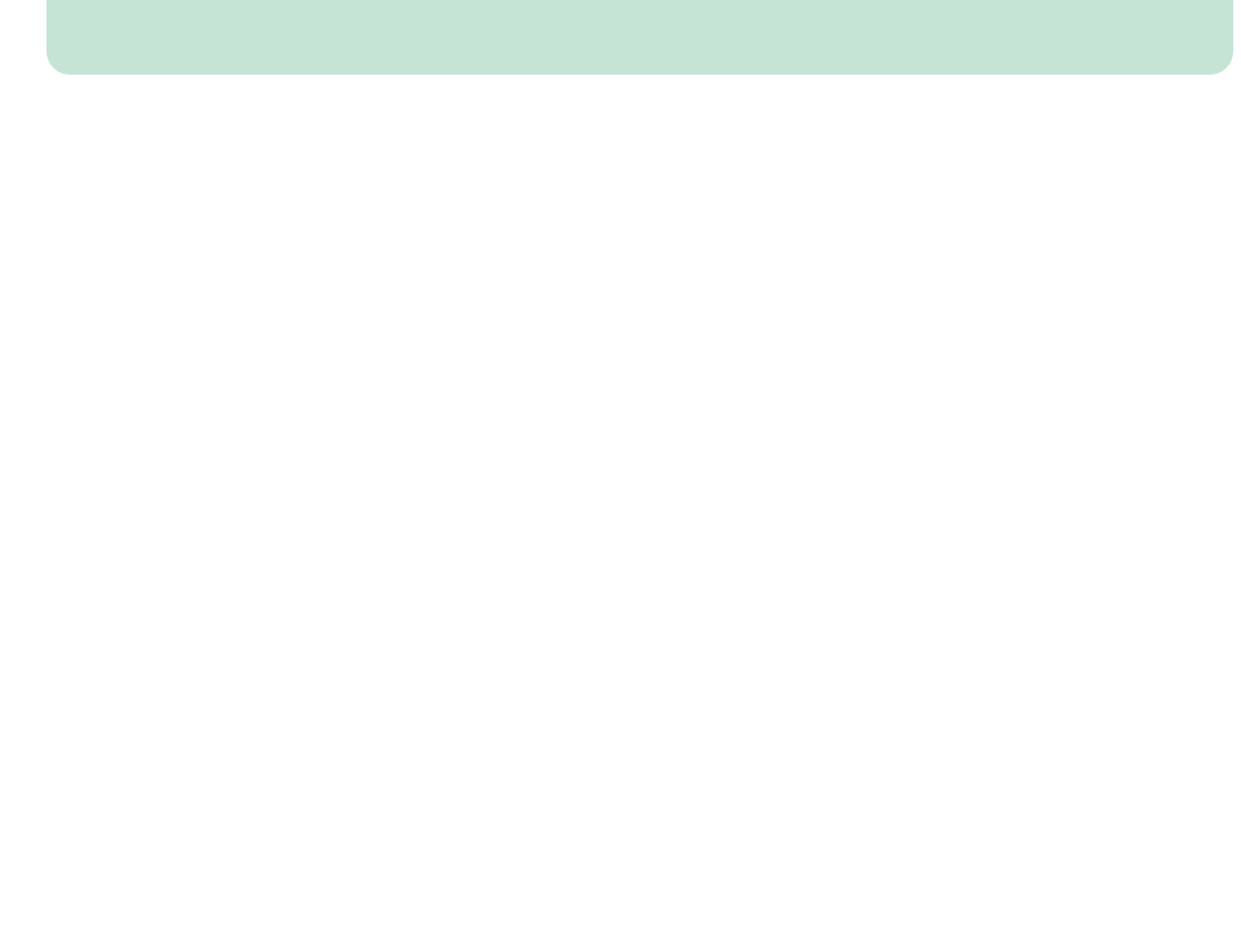
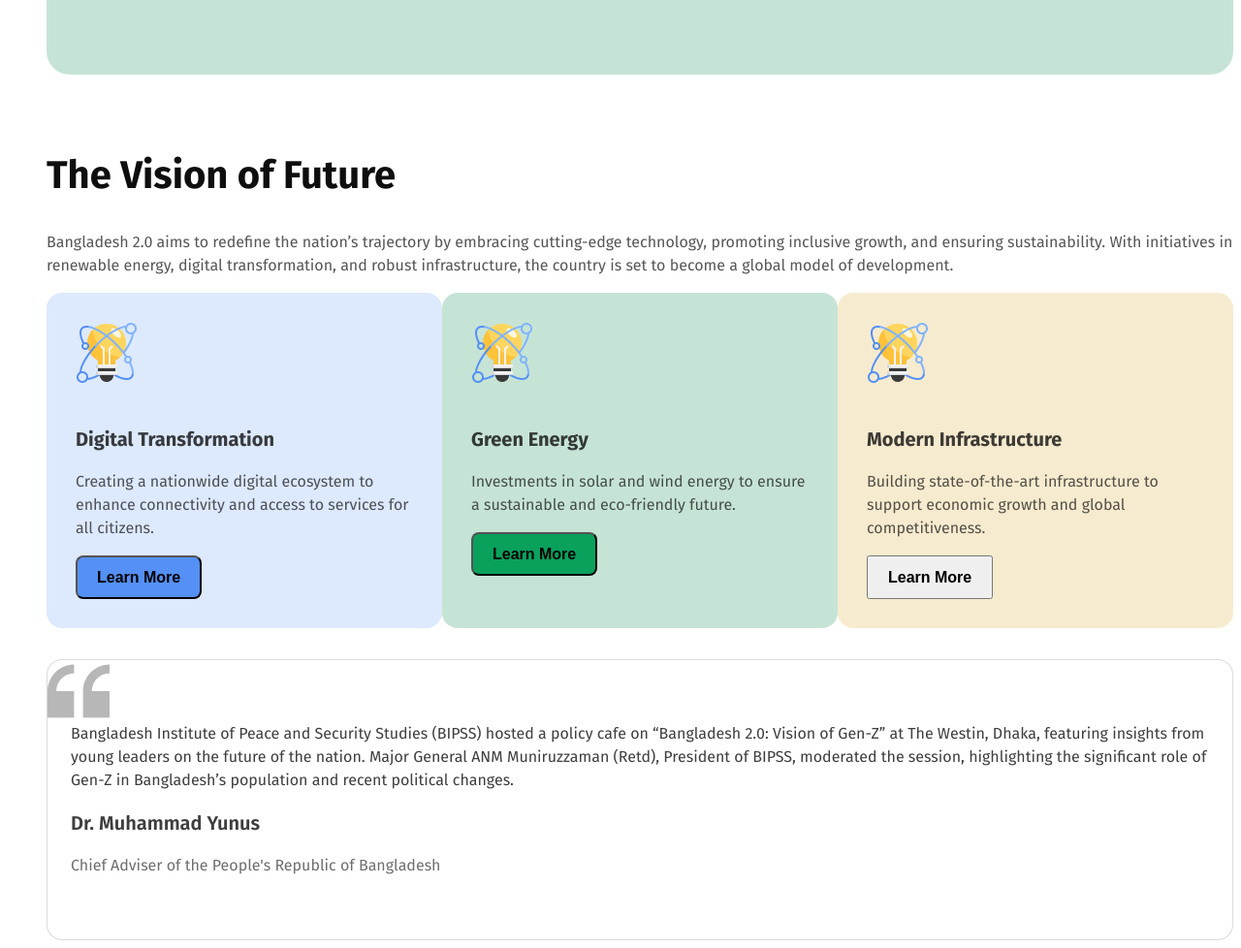
Before and after one commit to khairul-islam-k/my-golden-bangladesh, a plain HTML site: page index.html in a window 1280 px wide. Shown: the part 547-1525 px from the top of the page at 97% size. Before the commit the page ends 800 px from the top, so only its background shows below. Drawn offline with Linux system fonts and the light colour scheme.

Commit message:
my second commit

```diff
--- a/index.html
+++ b/index.html
@@ -20,7 +20,43 @@
         </div>
         <img src="assets/hero.png" alt="">
     </header>
-    <main></main>
+    <main class="main">
+        <section>
+            <h2 class="vision-title">The Vision of Future</h2>
+            <p class="vision-description">Bangladesh 2.0 aims to redefine the nation’s trajectory by embracing cutting-edge technology, promoting inclusive growth, and ensuring sustainability. With initiatives in renewable energy, digital transformation, and robust infrastructure, the country is set to become a global model of development.</p>
+
+
+            <div class="card-container">
+                <div class="card card-1">
+                    <img src="assets/card-icon.png" alt="">
+                    <p class="card-head">Digital Transformation</p>
+                    <p class="card-description">Creating a nationwide digital ecosystem to enhance connectivity and access to services for all citizens.</p>
+                    <button class="btn-card btn-1">Learn More</button>
+                </div>
+                <div class="card card-2">
+                    <img src="assets/card-icon.png" alt="">
+                    <p class="card-head">Green Energy</p>
+                    <p class="card-description">Investments in solar and wind energy to ensure a sustainable and eco-friendly future.</p>
+                    <button class="btn-card btn-2">Learn More</button>
+                </div>
+                <div class="card card-3">
+                    <img src="assets/card-icon.png" alt="">
+                    <p class="card-head">Modern Infrastructure</p>
+                    <p class="card-description">Building state-of-the-art infrastructure to support economic growth and global competitiveness.</p>
+                    <button class="btn-card btn-3">Learn More</button>
+                </div>
+
+
+            </div>
+        </section>
+
+        <section class="extra">
+            <p class="extra-text">Bangladesh Institute of Peace and Security Studies (BIPSS) hosted a policy cafe on “Bangladesh 2.0: Vision of Gen-Z” at The Westin, Dhaka, featuring insights from young leaders on the future of the nation. Major General ANM Muniruzzaman (Retd), President of BIPSS, moderated the session, highlighting the significant role of Gen-Z in Bangladesh’s population and recent political changes.</p>
+            <p class="extra-title">Dr. Muhammad Yunus</p>
+            <p class="extra-ref">Chief Adviser of the People's Republic of Bangladesh</p>
+        </section>
+
+    </main>
     <footer></footer>
 </body>
 </html>
--- a/style/index.css
+++ b/style/index.css
@@ -45,4 +45,138 @@ padding: 17px 34px 17px 34px;
 border-radius: 8px;
 
 background: rgb(0, 106, 80);
+cursor:pointer;
   }
+
+  /* vision style */
+  .main {
+    margin-left: 40px;
+    max-width: 1280px;
+    margin-top:80px;
+  }
+  .vision-title {
+    color: rgb(14, 14, 14);
+font-size: 40px;
+font-weight: 700;
+line-height: 48px;
+letter-spacing: 0%;
+  }
+  .vision-description{
+    color: rgba(14, 14, 14, 0.7);
+font-size: 16px;
+font-weight: 400;
+line-height: 24px;
+letter-spacing: 0%;
+  }
+
+  /* card style */
+  .card-container{
+    display:flex;
+    justify-content:space-between;
+  }
+  .card{
+    width: 350px;
+    padding:30px;
+
+  }
+  .card-head{
+    color: rgba(14, 14, 14, 0.8);
+font-size: 20px;
+font-weight: 700;
+line-height: 24px;
+letter-spacing: 0%;
+margin-top: 41px;
+  }
+  .card-description{
+    color: rgba(14, 14, 14, 0.7);
+font-size: 16px;
+font-weight: 400;
+line-height: 24px;
+letter-spacing: 0%;
+
+margin-botton: 35px;
+  }
+  .btn-card{
+font-size: 16px;
+font-weight: 600;
+line-height: 19px;
+letter-spacing: 0%;
+padding: 11px 20px 11px 20px;
+cursor:pointer;
+  }
+
+
+    /* card btn */
+    .btn-1{
+      border-radius: 8px;
+
+background: rgb(84, 144, 245);
+    }
+    .btn-2{
+      border-radius: 8px;
+
+background: rgb(9, 161, 92);
+
+    }
+    .btn {
+      border-radius: 8px;
+
+background: rgb(255, 194, 57);
+
+    }
+
+    /* card background */
+    .card-1{
+
+border-radius: 16px;
+
+background: rgba(84, 144, 245, 0.2);
+    }
+    .card-2{
+
+      border-radius: 16px;
+
+      background: rgb(198, 228, 214);
+    }
+    .card-3 {
+
+      border-radius: 16px;
+
+      background: rgb(247, 235, 207);
+    }
+
+          /* extra-style */
+
+          .extra{
+            padding: 48px 24px;
+            margin-top:32px;
+
+
+            border: 1px solid rgba(14, 14, 14, 0.15);
+            border-radius: 16px;
+            background: rgb(255, 255, 255) ;
+            background-image: url('../assets/quote-bg.png');
+            background-repeat: no-repeat;
+
+          }
+      .extra-text{
+        color: rgba(14, 14, 14, 0.8);
+font-size: 16px;
+font-weight: 400;
+line-height: 24px;
+letter-spacing: 0%;
+      }
+      .extra-title{
+        color: rgba(14, 14, 14, 0.8);
+font-size: 20px;
+font-weight: 600;
+line-height: 24px;
+letter-spacing: 0%;
+      }
+  .extra-ref{
+    color: rgba(14, 14, 14, 0.6);
+font-size: 16px;
+font-weight: 400;
+line-height: 24px;
+letter-spacing: 0%;
+  }
```
